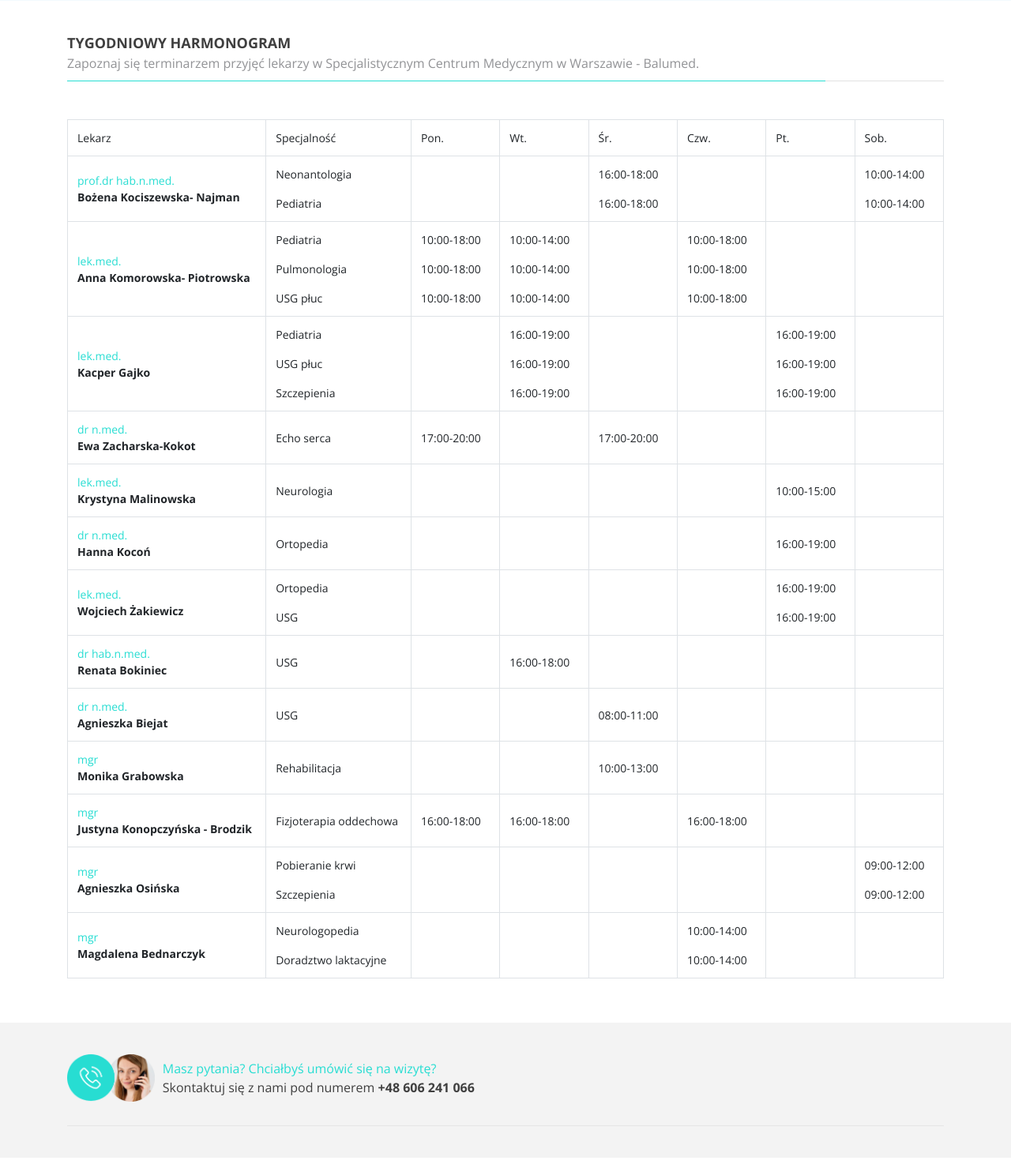
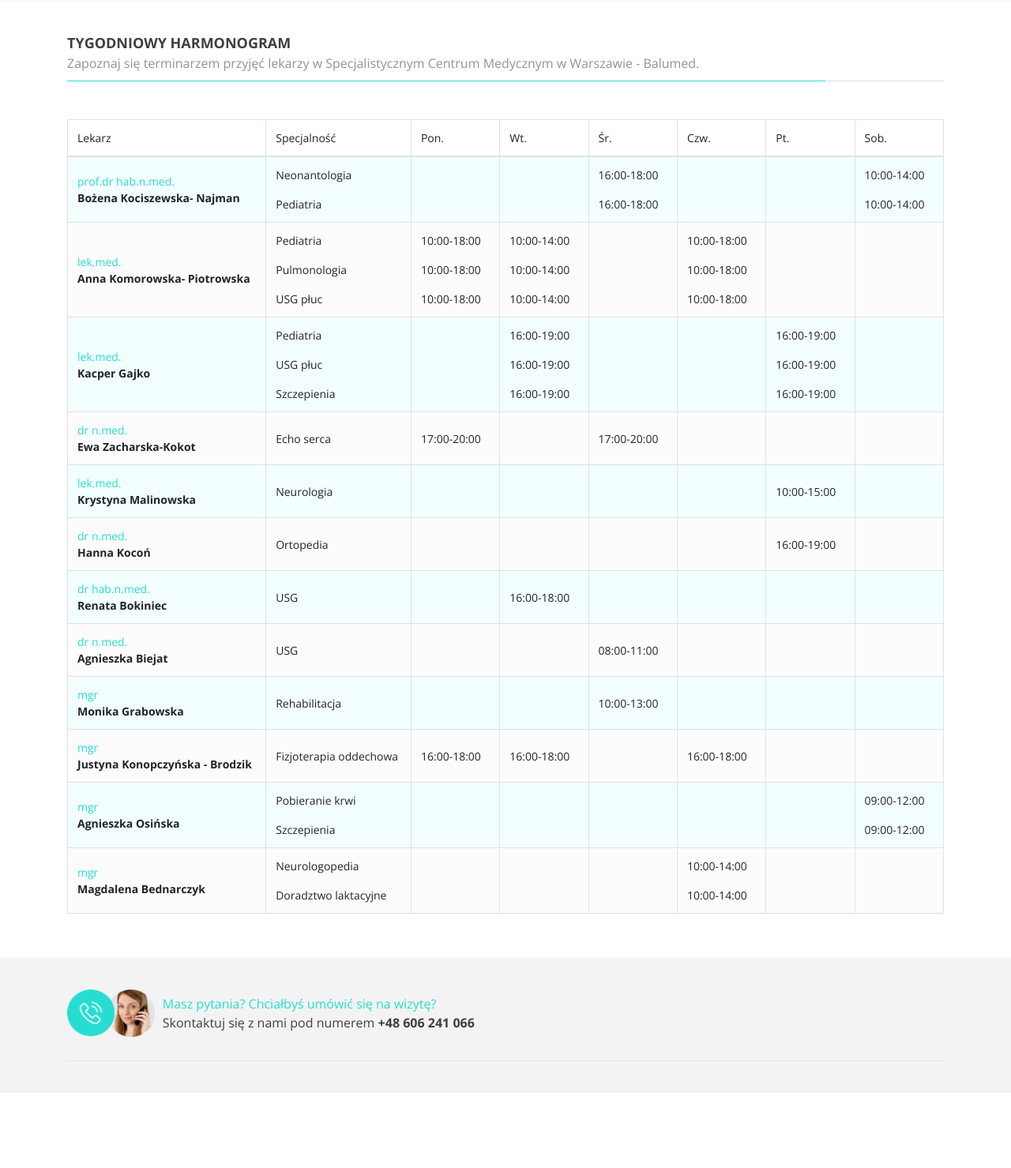
Before and after one commit to toxwow/balumed, a Laravel app: page /harmonogram-pracy-lekarzy in a window 1280 px wide. Shown: the part 136-1615 px from the top of the page at 79% size. Run offline with Laravel 9, Linux system fonts and the light colour scheme; data comes from the database, SQL or seed files in the repository; data that the repository does not hold is empty.

Commit message:
changes table view

```diff
--- a/public/css/page/_sub_page.css
+++ b/public/css/page/_sub_page.css
@@ -12,6 +12,12 @@
 }
 .content-wrapper .table-balumed span {
   color: #27ddd2;
+}
+.content-wrapper .table-balumed tbody tr {
+  background-color: #fcfcfc;
+}
+.content-wrapper .table-balumed tbody tr:nth-of-type(odd) {
+  background: #f3fffe;
 }
 .content-wrapper .table-balumed td {
   vertical-align: middle;
--- a/resources/views/pages/_shedule.blade.php
+++ b/resources/views/pages/_shedule.blade.php
@@ -27,6 +27,7 @@
                 <div class="col-12 mt-5">
                     <div class="table-responsive">
                         <table class="table table-bordered table-hover table-balumed">
+                            <thead>
                             <tr>
                                 <td>Lekarz</td>
                                 <td>Specjalność</td>
@@ -37,6 +38,8 @@
                                 <td>Pt.</td>
                                 <td>Sob.</td>
                             </tr>
+                            </thead>
+                            <tbody>
                             <tr>
                                 <td>
                                     <span>prof.dr hab.n.med.</span>
@@ -158,7 +161,7 @@
                                 <td><p class="mb-0">16:00-19:00</p></td>
                                 <td></td>
                             </tr>
-                            <tr>
+                            {{-- <tr>
                                 <td>
                                     <span>lek.med.</span>
                                     <h4 class="mb-0">Wojciech Żakiewicz</h4>
@@ -176,7 +179,7 @@
                                     <p class="mb-0">16:00-19:00</p>
                                 </td>
                                 <td></td>
-                            </tr>
+                            </tr> --}}
                             <tr>
                                 <td>
                                     <span>dr hab.n.med.</span>
@@ -275,6 +278,7 @@
                                 <td></td>
                                 <td></td>
                             </tr>
+                            </tbody>
                         </table>
                     </div>
                 </div>
```
Also changed, not shown: resources/sass/page/_sub_page.scss (+9 -0 lines), public/mix-manifest.json.
